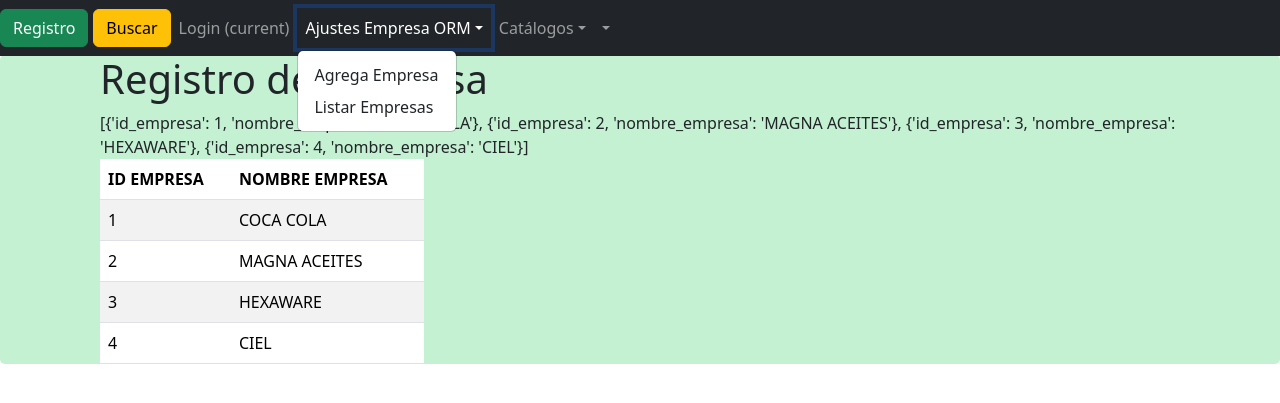
After one commit to slashpage15github/flask_verano2024_cursos, a Flask app: page /empresas in a window 1280 px wide, after a click on "Ajustes Empresa ORM". The commit adds this page. Shown: the top 403 px of the page. Run offline with Flask 3, Linux system fonts and the light colour scheme; data comes from the database, SQL or seed files in the repository; parts of the project's set-up code (start-up, migrations or seed data) failed here and were passed over; some libraries are stand-ins or nearby versions.

Commit message:
GET EMPRESAS ORM

```diff
--- a/App.py
+++ b/App.py
@@ -27,19 +27,19 @@ ma = Marshmallow(app)
 
 class EmpresaORM(db.Model):
     __tablename__ = "empresa"
-    ID_EMPRESA = db.Column(db.Integer, primary_key=True, autoincrement=True)
-    NOMBRE_EMPRESA = db.Column(db.String(30))
+    id_empresa = db.Column(db.Integer, primary_key=True, autoincrement=True)
+    nombre_empresa = db.Column(db.String(30))
 
 
     def __init__(self, nombre_empresa):
-        self.NOMBRE_EMPRESA = nombre_empresa
+        self.nombre_empresa = nombre_empresa
 
 with app.app_context():
     db.create_all()
 
 class EmpresaORMSchema(ma.Schema):
     class Meta:
-         fields = ('ID_EMPRESA','NOMBRE_EMPRESA')
+         fields = ('id_empresa','nombre_empresa')
 
 empresa_schema = EmpresaORMSchema()
 empresas_schema = EmpresaORMSchema(many=True)
@@ -195,5 +195,14 @@ def registra_empresa():
     flash(f"Empresa registrada Correctamente","Success")
     return redirect(url_for('add_empresa'))
 
+@app.route('/empresas')
+def empresas():
+    all_tasks = EmpresaORM.query.all()
+    result = empresas_schema.dump(all_tasks)
+    #return jsonify(result)
+    data=json.dumps(result)
+    return render_template('empresas.html',data=json.loads(data))
+
+
 if __name__ == "__main__":
     app.run(debug=True)
--- /dev/null
+++ b/templates/empresas.html
@@ -0,0 +1,33 @@
+{% extends "layout_base.html" %}
+{% block body %}
+<body>
+    <div class="container_aspirante">
+        <h1>Registro de Empresa</h1>
+
+
+            {{ data }}
+            <table class="table table-striped" style="width:30%">
+                <thead>
+                    <tr>
+                        <th>ID EMPRESA</th>
+                        <th>NOMBRE EMPRESA</th>
+
+                    </tr>
+                </thead>
+                <tbody>
+                    {% for item in data %}
+                    <tr>
+                        <td>{{ item.id_empresa }}</td>
+                        <td>{{ item.nombre_empresa }}</td>
+
+                    </tr>
+                    {% endfor %}
+                </tbody>
+            </table>
+
+
+
+    </div><!-- end container-->
+    <!--<script src="js/script_aspirante.js"></script>--> <!-- Importa el script para validaciones -->
+</body>
+{% endblock %}
--- a/templates/layout_base.html
+++ b/templates/layout_base.html
@@ -48,6 +48,7 @@
           <a class="nav-link dropdown-toggle" href="#" id="dropdown03" data-bs-toggle="dropdown" aria-haspopup="true" aria-expanded="false">Ajustes Empresa ORM</a>
           <div class="dropdown-menu drop-ajustes" aria-labelledby="dropdown03">
             <a class="dropdown-item" href={{ url_for('add_empresa')}}>Agrega Empresa</a>
+            <a class="dropdown-item" href={{ url_for('empresas')}}>Listar Empresas</a>
           </div>
         </li>
 
```
